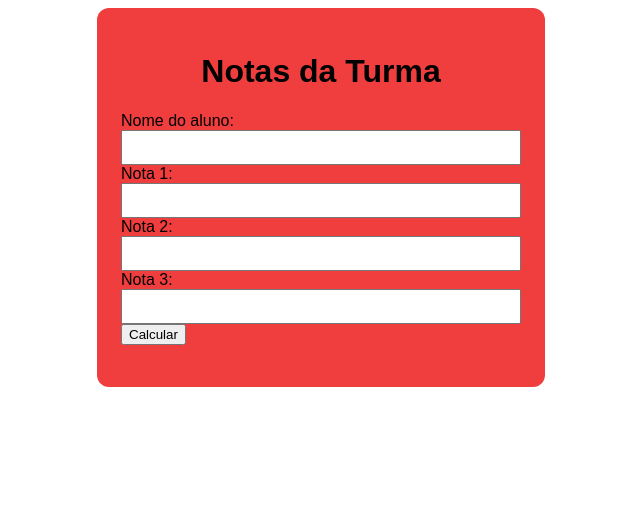
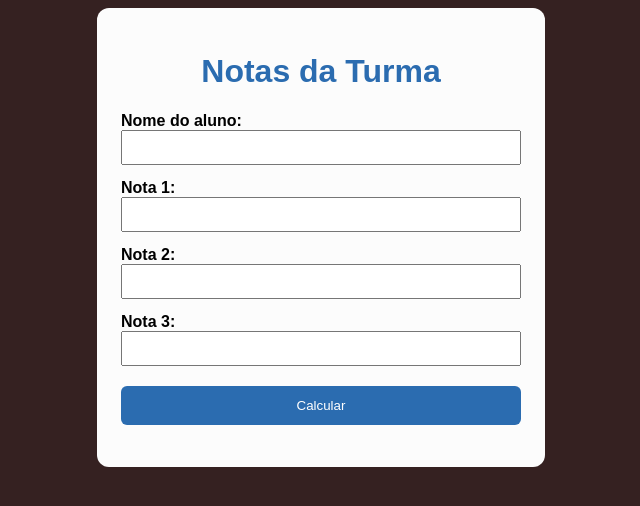
Before and after one commit to Eyshila-02/-HTML-CSS-JavaScript, a plain HTML site: page AuladeAnalise/index.html in a window 1280 px wide. Shown: the whole page, without its empty margins (319-959 px from the left). Drawn offline with Linux system fonts and the light colour scheme.

Commit message:
Revise CSS styles for improved design
Updated styles for body, container, headings, and added button and label styles.

```diff
--- a/AuladeAnalise/style.css
+++ b/AuladeAnalise/style.css
@@ -1,18 +1,18 @@
 body {
     font-family: Arial, sans-serif;
-    background: #ffffff;
+    background: #352121;
 }
 
 .container {
     max-width: 400px;
     margin: 0 auto;
     padding: 24px;
-    background: #f03d3d;
+    background: #fcfcfc;
     border-radius: 12px;
 }
 
 h1 {
-    color: #000000;
+    color: #2b6cb0;
     text-align: center;
 }
 
@@ -27,3 +27,19 @@ input {
     font-weight: bold;
     text-align: center;
 }
+
+label {
+    font-weight: bold;
+    margin-top: 14px;
+    display: block;
+}
+
+button {
+    width: 100%;
+    margin-top: 20px;
+    padding: 12px;
+    background-color: #2b6cb0;
+    color:rgb(255, 255, 255);
+    border: none;
+    border-radius: 6px;
+}
```
